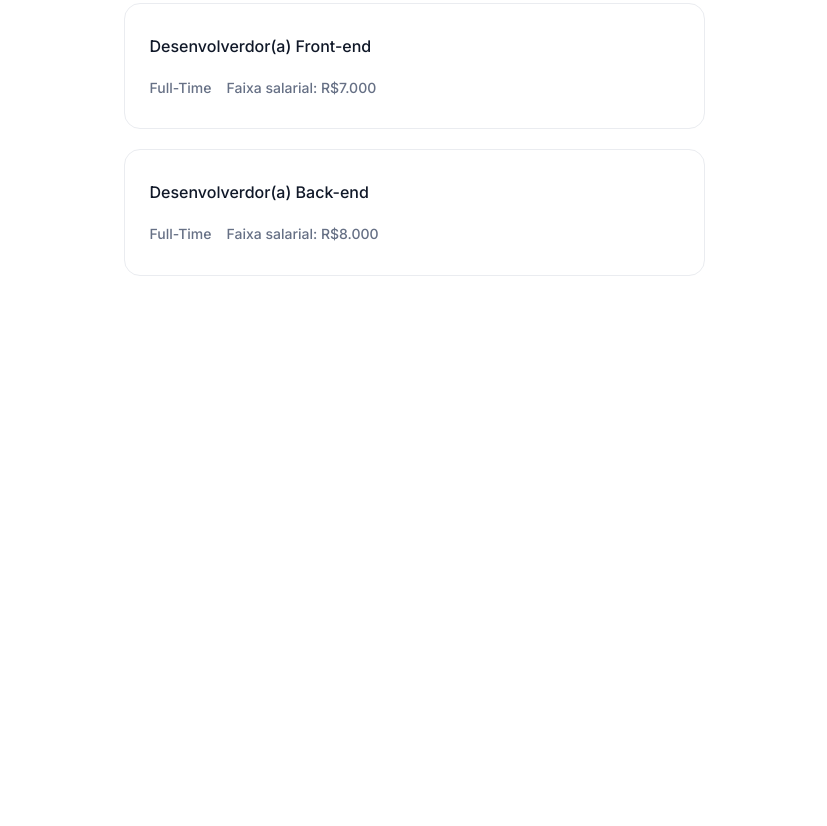
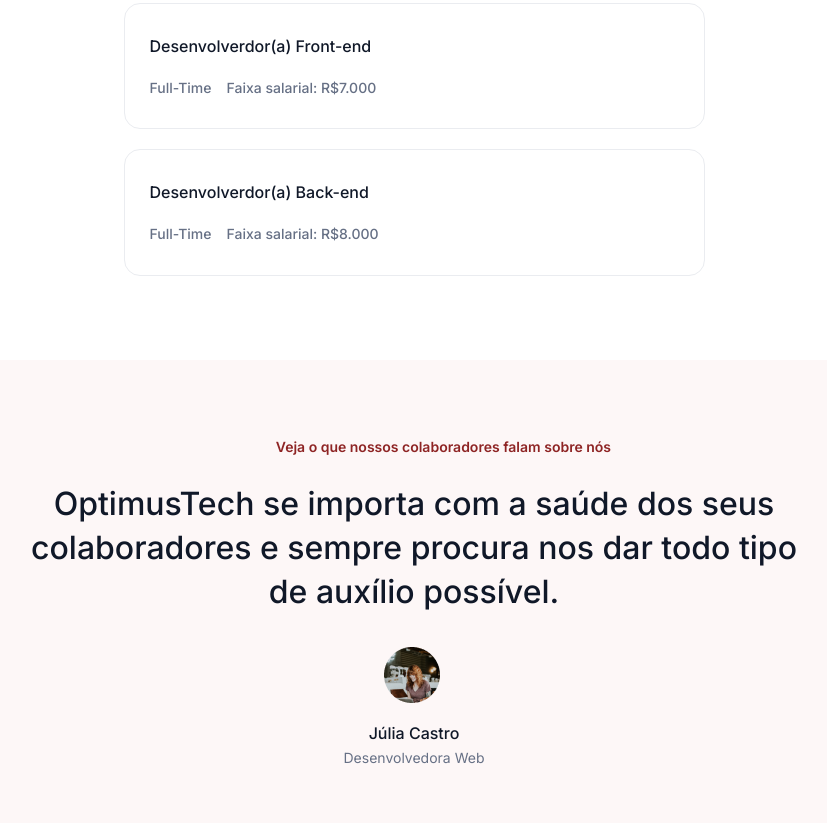
Before and after one commit to Victor1995barros/7days_of_code, a plain HTML site: page Optimus Tech/index.html in a window 1280 px wide. Shown: the part 2112-2938 px from the top of the page, without its empty margins (226-1053 px from the left). Before the commit the page ends 2472 px from the top, so only its background shows below. Drawn offline with Linux system fonts and the light colour scheme.

Commit message:
Sexto Dia

```diff
--- a/Optimus Tech/index.html
+++ b/Optimus Tech/index.html
@@ -117,9 +117,23 @@
                         <span class="vagas-cards-texto">Faixa salarial: R$8.000</span>
                     </div>
                 </div>
-
             </div>
         </section>
+
+        <section class="depoimentos">
+            <div class="depoimentos-texto">
+                <p class="depoimentos-paragrafo">Veja o que nossos colaboradores falam sobre nós</p>
+                <h1 class="depoimentos-titulo">OptimusTech se importa com a saúde dos seus colaboradores e sempre procura nos dar todo tipo
+                    de auxílio possível.
+                </h1>
+            </div>
+            <div class="dpoimentos-imagem">
+                <img class="perfil" src="Images/Avatar.png" alt="Foto de perfil de uma colaboradora">
+                <p class="depoimentos-imagem-nome">Júlia Castro</p>
+                <p class="depoimentos-imagem-cargo">Desenvolvedora Web</p>
+            </div>
+        </section>
+
 
 
     </main>
--- a/Optimus Tech/style.css
+++ b/Optimus Tech/style.css
@@ -282,3 +282,70 @@ header{
     font-weight: 500;
     font-size: 14px;
 }
+
+.depoimentos{
+    display: flex;
+    flex-direction: column;
+    align-items: center;
+    justify-items: center;
+    background-color: #C3191908;
+    margin-bottom: 5%;
+    padding: 5% 10%;
+    width: 60%;
+    margin-left: 10%;
+}
+
+.depoimentos-texto{
+    font-family: "Inter", sans-serif;
+}
+
+.depoimentos-paragrafo{
+    color: var(--main-color);
+    font-weight: 600;
+    font-size: 14px;
+    align-self: center;
+    margin-left: 32%;
+}
+
+.depoimentos-titulo{
+    color:#101828;
+    font-weight: 500;
+    font-size: 32px;
+    line-height: 44px;
+    letter-spacing: -2%;
+    text-align: center;
+    width: 100%;
+    margin-bottom: 8%;
+}
+
+.depoimentos-imagem{
+    display: flex;
+    flex-direction: column;
+    align-items: center;
+    justify-content: center;
+}
+
+.perfil{
+    margin-left: 29%;
+    margin-top:-20%;
+}
+
+.depoimentos-imagem-nome{
+    font-family: "Inter", sans-serif;
+    color: #101828;
+    font-weight: 500;
+    font-size: 16px;
+    align-self: center;
+    justify-self: center;
+}
+
+.depoimentos-imagem-cargo{
+    font-family: "Inter", sans-serif;
+    color: var(--text-color);
+    font-weight: 400;
+    font-size: 14px;
+    align-self: center;
+    justify-self: center;
+    margin-top: -7%;
+    margin-bottom: -5%;
+}
```
Also changed, not shown: Optimus Tech/Images/Avatar.png (added).
